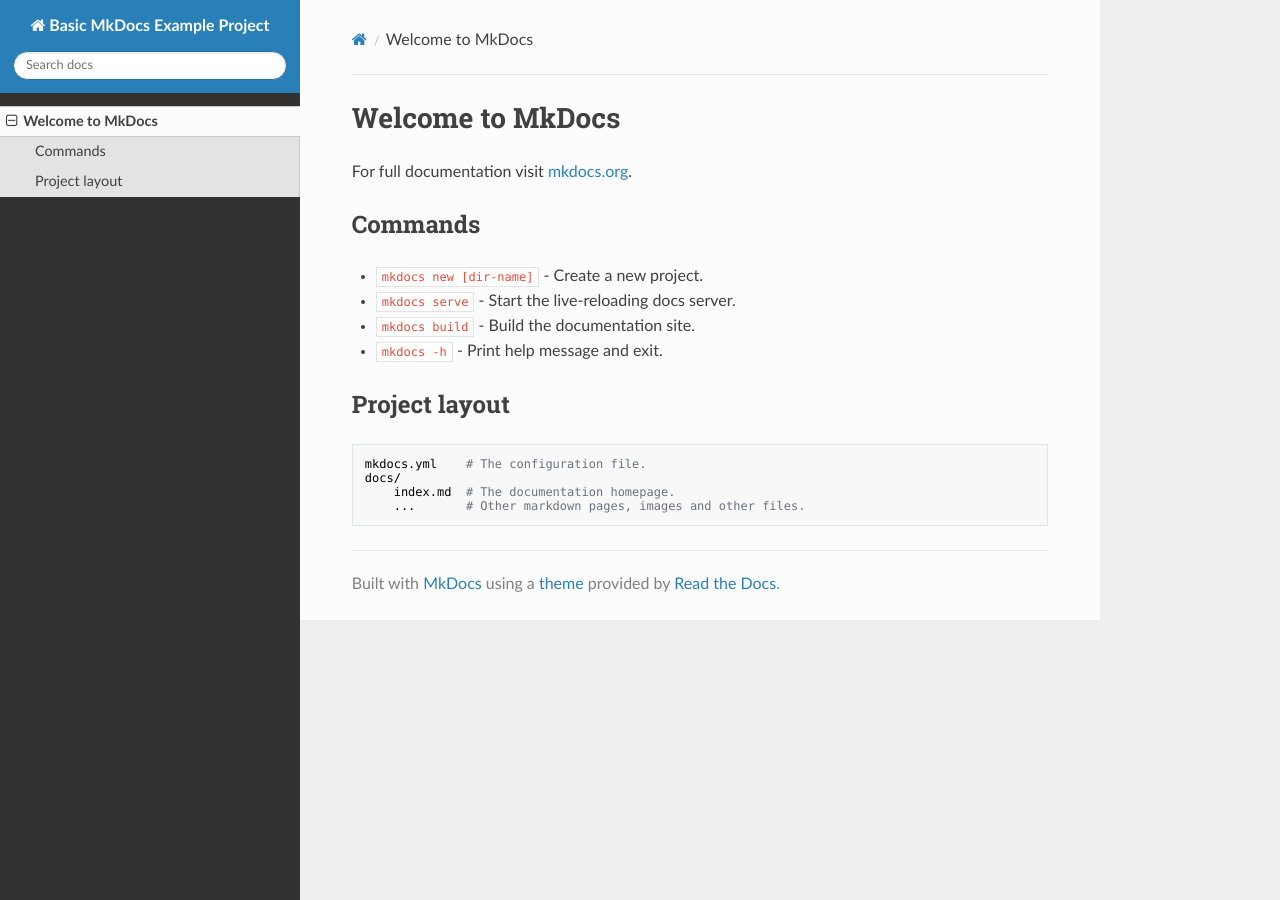
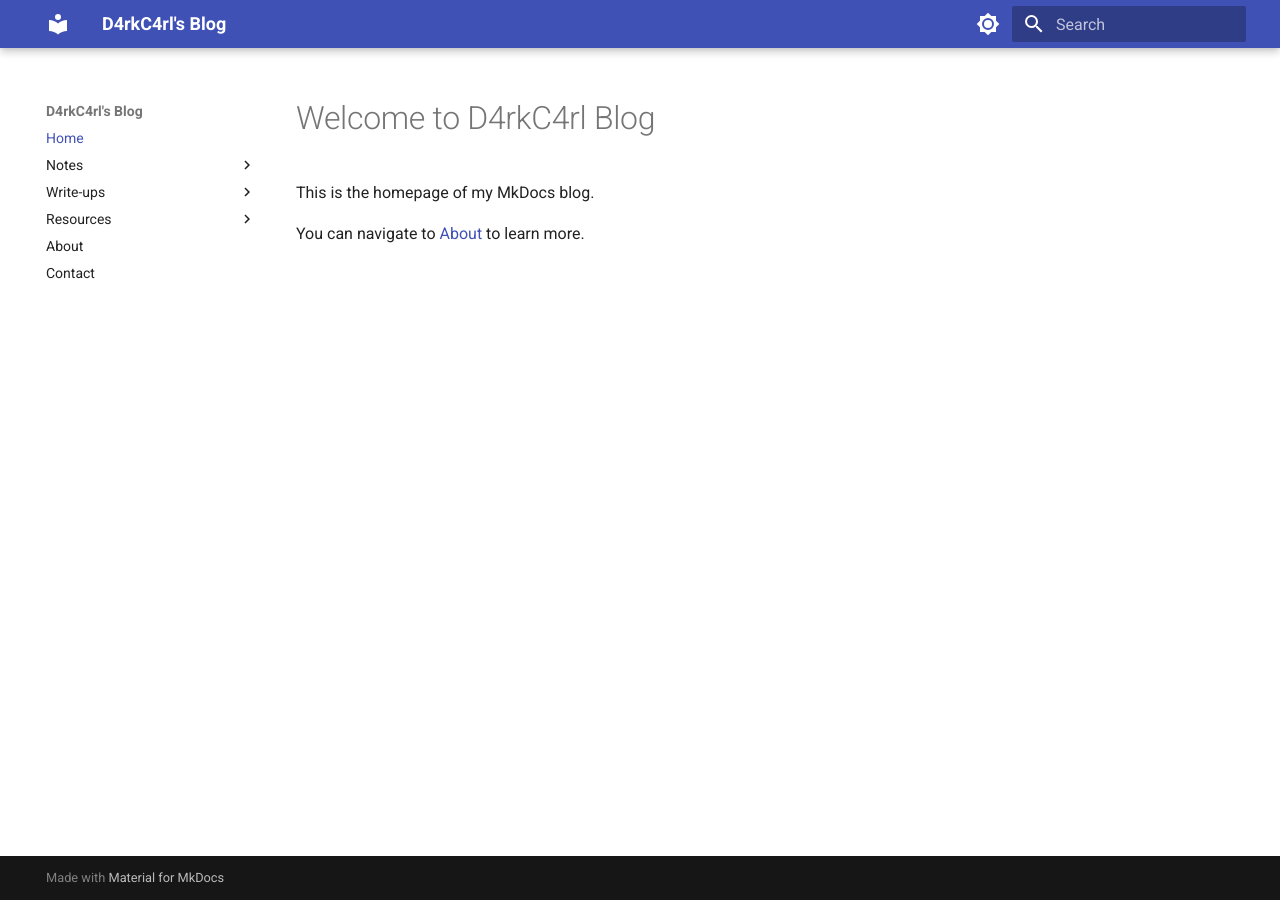
Before and after one commit to Fabrice000/D4rkC4rl, an MkDocs documentation site: the page built from docs/index.md, in a window 1280 px wide. Built offline with MkDocs 1.6.1 and Material for MkDocs 9.7.7, drawn with Linux system fonts in a browser that asks for light colours; nearby versions of some CDN libraries.

Commit message:
Basics configs

```diff
--- a/docs/index.md
+++ b/docs/index.md
@@ -1,17 +1,5 @@
-# Welcome to MkDocs
+# Welcome to D4rkC4rl Blog
 
-For full documentation visit [mkdocs.org](https://www.mkdocs.org).
+This is the homepage of my MkDocs blog.
 
-## Commands
-
-* `mkdocs new [dir-name]` - Create a new project.
-* `mkdocs serve` - Start the live-reloading docs server.
-* `mkdocs build` - Build the documentation site.
-* `mkdocs -h` - Print help message and exit.
-
-## Project layout
-
-    mkdocs.yml    # The configuration file.
-    docs/
-        index.md  # The documentation homepage.
-        ...       # Other markdown pages, images and other files.
+You can navigate to [About](about.md) to learn more.
--- a/docs/requirements.txt
+++ b/docs/requirements.txt
@@ -23,7 +23,6 @@
     #   mkdocs-autorefs
     #   mkdocstrings
     #   pymdown-extensions
-markdown-include==0.6.0
     # via -r docs/requirements.in
 markupsafe==2.1.1
     # via
--- a/mkdocs.yml
+++ b/mkdocs.yml
@@ -1,16 +1,88 @@
-site_name: Basic MkDocs Example Project
+site_name: "D4rkC4rl's Blog"
+site_description: 'There is the cyber blog of D4rkC4rl.'
+site_url: https://fabrice000.github.io/D4rkC4rl/
+
+nav:
+  - Home: index.md
+  - Notes:
+      - Learn cybersecurity: notes/article1.md
+  - Write-ups:
+      - CTFs: writeups/ctf.md
+      - Tryhackme: writeups/thm.md
+      - Hackthebox: writeups/htb.md
+  - Resources:
+      - Mobile: resources/mobile.md
+      - Web: resources/web.md
+      - Pwn: resources/pwn.md
+      - Miscellaneous: resources/misc.md
+      - Osint: resources/osint.md
+      - Crypto: resources/crypto.md
+  - About: about.md
+  - Contact: contact.md
+
+
+
 theme:
-  name: readthedocs
-  highlightjs: true
+  name: material
+  color_mode: auto
+  user_color_mode_toggle: true
+  palette:
+    # Palette toggle for light mode
+    - media: "(prefers-color-scheme: light)"
+      scheme: default
+      toggle:
+        icon: material/brightness-7
+        name: Switch to dark mode
+
+    # Palette toggle for dark mode
+    - media: "(prefers-color-scheme: dark)"
+      scheme: slate
+      toggle:
+        icon: material/brightness-4
+        name: Switch to light mode-4
+        name: Switch to light mode
 plugins:
+  - include-markdown
   - search
+  - git-revision-date-localized
+  - social
   - mkdocstrings:
       handlers:
         # See: https://mkdocstrings.github.io/python/usage/
         python:
           options:
             docstring_style: sphinx
+
+
+features:
+  - content.code.copy
+  - content.action.edit
+  - content.action.view
+  - content.tooltips
+  - navigation.tracking
+  - navigation.top
+  - search.share
+  - search.suggest
+
+extra_css:
+  - main.css
+
 markdown_extensions:
-  - markdown_include.include:
-      base_path: .
+  - tables
+  - attr_list
   - admonition
+  - def_list
+  - pymdownx.details
+  - pymdownx.superfences
+  - pymdownx.snippets
+  - pymdownx.inlinehilite
+  - pymdownx.highlight:
+      anchor_linenums: true
+  - pymdownx.tasklist:
+      custom_checkbox: true
+  - pymdownx.emoji:
+      emoji_index: !!python/name:material.extensions.emoji.twemoji
+      emoji_generator: !!python/name:material.extensions.emoji.to_svg
+  # - mdx_truly_sane_lists:
+  #     nested_indent: 2
+  #     truly_sane: True
```
Also changed, not shown: README.md (+4 -1 lines), docs/about.md (added, +5 -0 lines), main.css (added, +28 -0 lines), 1 other file.
